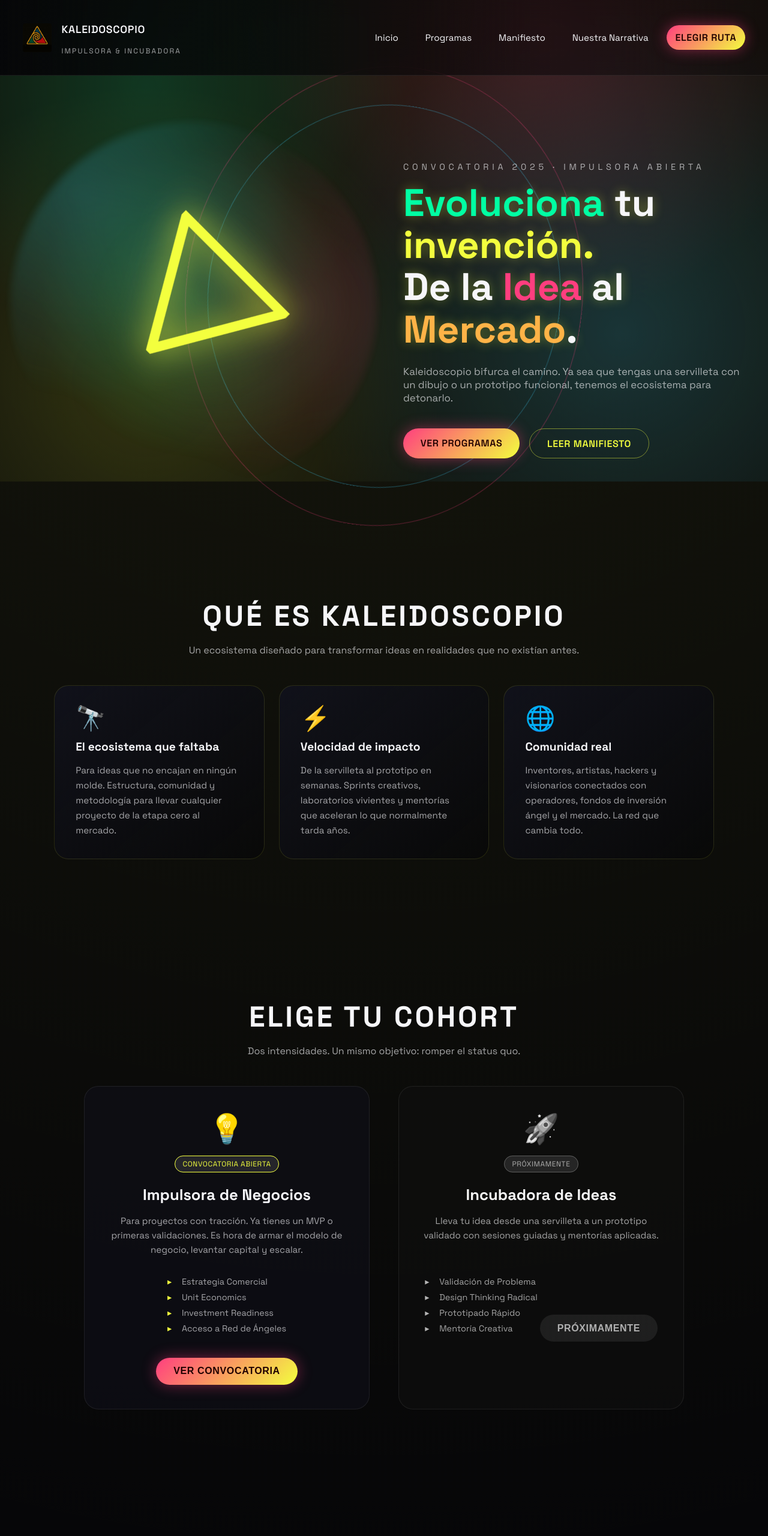
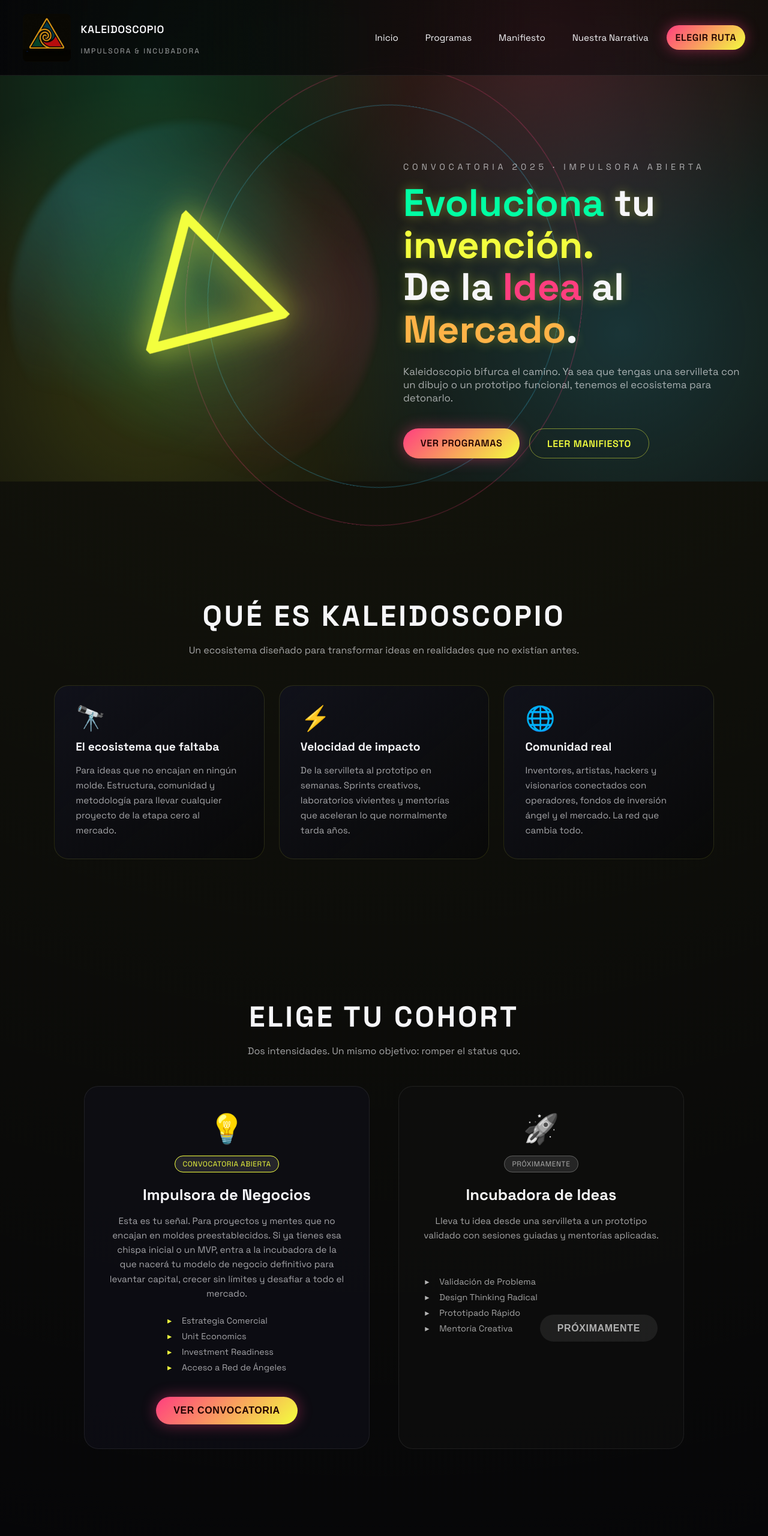
Before and after one commit to UnoYCero/Kali_landing4, a plain HTML site: page index.html in a window 1280 px wide. Shown: the top 2560 px of the page at 60% size. Drawn offline with nearby package versions, Linux system fonts and the light colour scheme.

Commit message:
modificaciones.

```diff
--- a/assets/js/main.js
+++ b/assets/js/main.js
@@ -46,7 +46,7 @@ const programContent = {
     title: 'Impulsora de Negocios',
     badge: 'Cohort Creativo · Convocatoria Abierta',
     color: 'var(--yellow)',
-    lead: 'Lleva tu idea desde una servilleta a un prototipo validado con sesiones guiadas y mentorías aplicadas.',
+    lead: 'Más que un programa, es una experiencia transformadora. Si tu idea te quita el sueño y sabes que va a cambiar las reglas del juego, esta es tu señal. Lleva tu proyecto desde su estado primitivo hasta un modelo ferozmente validado y listo para levantar rondas de capital. Únete a la rebelión y construye el futuro junto a los mejores operadores creativos.',
     videoUrl: 'https://www.youtube.com/embed/8vS1uxEV1T4',
     videoCaption: 'Conoce la convocatoria de Impulsora en 45 segundos.',
     meta: ['Duración: 6 semanas', 'Modalidad: Híbrida', 'Enfoque: Creatividad + Prototipado'],
--- a/index.html
+++ b/index.html
@@ -20,8 +20,8 @@
     <div class="neon-particles" aria-hidden="true"></div>
     <header class="main-header">
       <div class="brand">
-        <div class="brand-logo-wrapper" aria-hidden="true" style="width: 48px; height: 48px; display: flex; align-items: center;">
-          <img src="assets/img/logo.jpg" alt="Kaleidoscopio Logo" style="max-width: 100%; height: auto; border-radius: 4px;" id="officialLogo" />
+        <div class="brand-logo-wrapper" aria-hidden="true" style="width: 80px; height: 80px; display: flex; align-items: center;">
+          <img src="assets/img/logo.jpg" alt="Kaleidoscopio Logo" style="max-width: 100%; height: auto; border-radius: 8px;" id="officialLogo" />
         </div>
         <div>
           <p class="brand-label">Kaleidoscopio</p>
@@ -118,8 +118,7 @@
             <span class="program-badge">Convocatoria Abierta</span>
             <h3>Impulsora de Negocios</h3>
             <p class="program-desc">
-              Para proyectos con tracción. Ya tienes un MVP o primeras validaciones.
-              Es hora de armar el modelo de negocio, levantar capital y escalar.
+              Esta es tu señal. Para proyectos y mentes que no encajan en moldes preestablecidos. Si ya tienes esa chispa inicial o un MVP, entra a la incubadora de la que nacerá tu modelo de negocio definitivo para levantar capital, crecer sin límites y desafiar a todo el mercado.
             </p>
             <ul class="program-features">
               <li>Estrategia Comercial</li>
```
Also changed, not shown: registro.html (+2 -2 lines).
